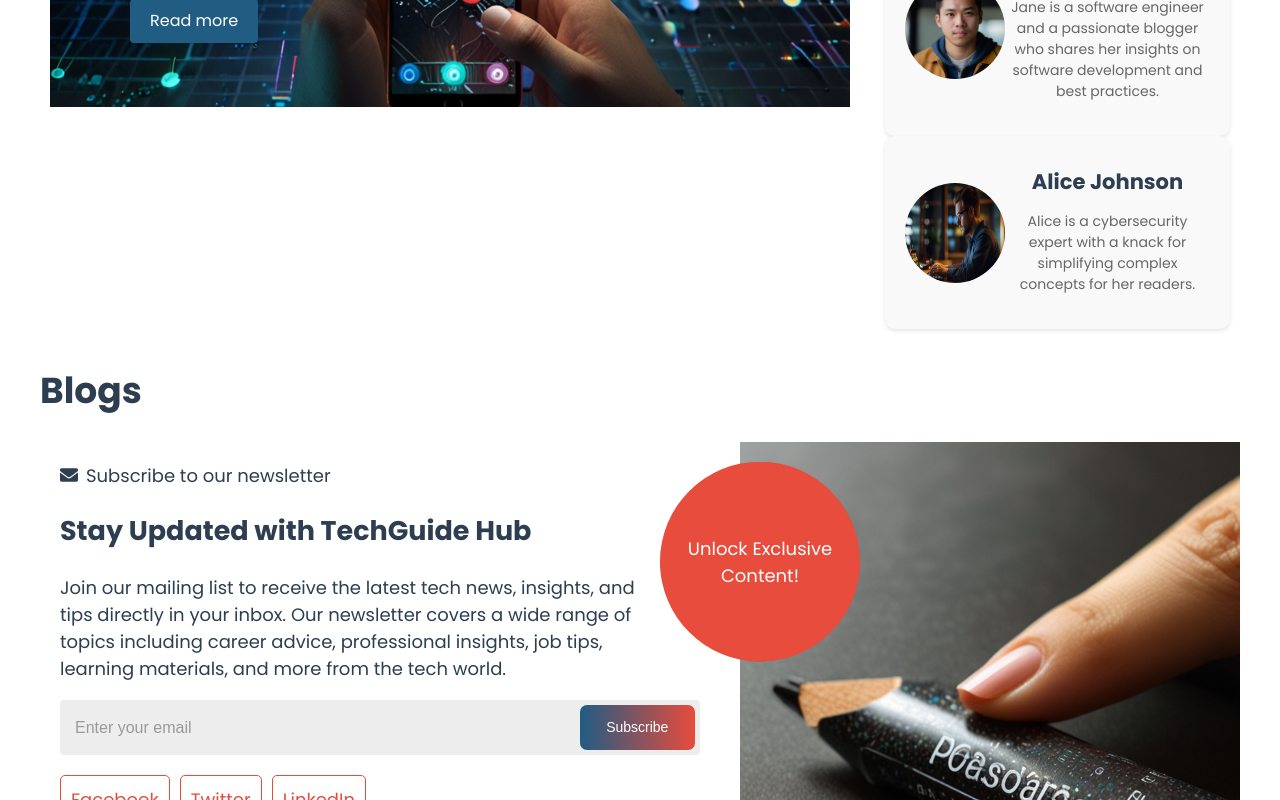
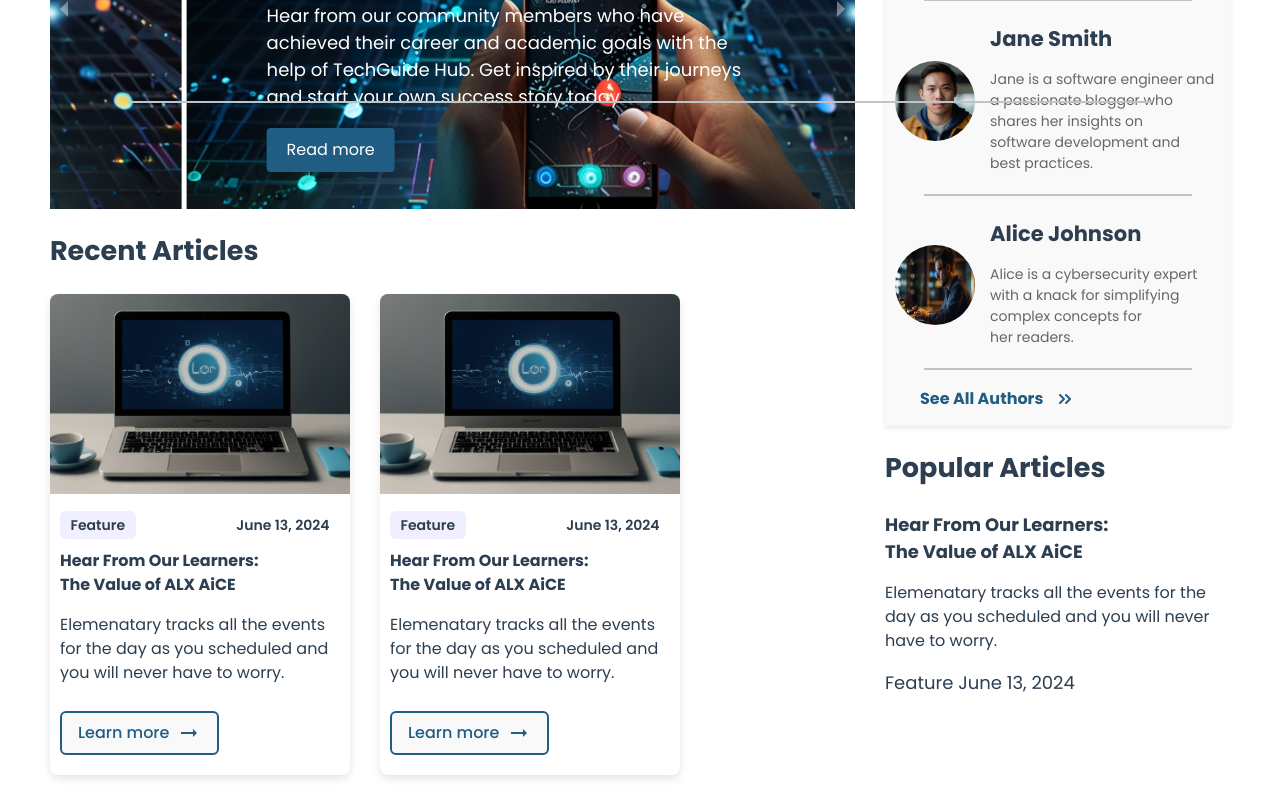
Before and after one commit to faustine-van/tech_guide_hub, a React (Vite) app in the folder client/: page /blogs/entire-article-collections in a window 1280 px wide. Shown: the part 700-1500 px from the top of the page. Built offline with nearby package versions, Linux system fonts and the light colour scheme.

Commit message:
working on blog page

```diff
--- a/client/src/Components/Blog/Blog.css
+++ b/client/src/Components/Blog/Blog.css
@@ -15,19 +15,19 @@
   gap: 20px;
   margin-bottom: 20px;
 }
+
 .Blog-categories {
   padding: 20px;
   border-radius: 5px;
 }
+
 .Blog-categories h2::after {
   content: "";
   display: block;
   width: 100px;
-  height: 4px; /* Adjust the height of the line as needed */
-  background-color: var(
-    --border-color
-  ); /* Adjust the color of the line as needed */
-  margin-bottom: 10px; /* Adjust the spacing between the line and the heading */
+  height: 4px;
+  background-color: var(--border-color);
+  margin-bottom: 10px;
 }
 
 .categories {
@@ -35,6 +35,7 @@
   gap: 10px;
   flex-wrap: wrap;
 }
+
 .category {
   color: #fff;
   text-decoration: none;
@@ -43,6 +44,7 @@
   transition: background-color 0.3s;
   font-size: var(--font-size-sm);
 }
+
 .category:hover {
   color: var(--primary-color);
   border-bottom: 2px solid var(--primary-color);
@@ -55,22 +57,27 @@
   display: flex;
   gap: 10px;
 }
+
 .blog-left {
   flex: 70%;
   padding: 10px;
 }
+
 .blog-right {
   flex: 30%;
   padding: 10px;
 }
+
 /* featured articles */
 .featured-articles {
   margin-top: 20px;
 }
+
 .main-article {
   position: relative;
   width: 100%;
-  max-width: 800px; /* Adjust as needed */
+  max-width: 800px;
+  /* Adjust as needed */
   height: 400px;
 }
 
@@ -86,33 +93,55 @@
   left: 40%;
   transform: translate(-50%, -50%);
   color: white;
+  text-align: start;
 }
+
 .featured-authors {
   margin-top: 20px;
 }
 
 .authors-list {
+  background-color: #f9f9f9;
+  box-shadow: 0 2px 4px rgba(0, 0, 0, 0.1);
+  padding: 5px;
+
+
+
 
 }
 
 .author-item {
-    background-color: #f9f9f9;
+  margin-bottom: 10px;
   border-radius: 10px;
-    padding: 20px;
-    box-shadow: 0 2px 4px rgba(0, 0, 0, 0.1);
+  padding: 5px;
   display: flex;
   align-items: center;
+  gap: 15px;
+  position: relative;
+}
+
+.author-item::after {
+  content: '';
+  width: 80%;
+  height: 2px;
+  background-color: var(--border-color);
+  margin-bottom: -3px;
+  /* Adjust if needed */
+  position: absolute;
+  bottom: 0;
+  left: 50%;
+  transform: translateX(-50%);
+
+
 }
 
 .author-image {
-    width: 100px;
-    height: 100px;
+  width: 80px;
+  height: 80px;
   border-radius: 50%;
 }
 
-  .author-content {
-    text-align: center;
-  }
+.author-content {}
 
 .author-content h3 {
   margin: 10px 0;
@@ -123,8 +152,30 @@
   color: #666;
 }
 
+.authors-list .btn {
+  text-align: center;
+  padding: 10px 30px;
+}
 
+/* popular articles */
+.popular-articles-content .labels{
+   display: flex;
+   justify-content: space-between;
+   border: 1px solid blue;
 
+}
+.popular-articles-content::after {
+  content: '';
+  width: 80%;
+  height: 2px;
+  background-color: var(--border-color);
+  margin-bottom: -3px;
+  /* Adjust if needed */
+  position: absolute;
+  bottom: 0;
+  left: 50%;
+  transform: translateX(-50%);
+}
 
 
 /* News-letters */
@@ -132,7 +183,8 @@
   display: flex;
   justify-content: center;
   position: relative;
-  flex-wrap: wrap; /* Add flex-wrap to handle smaller screens */
+  flex-wrap: wrap;
+  /* Add flex-wrap to handle smaller screens */
   gap: 20px;
 }
 
@@ -141,9 +193,11 @@
   padding: 20px;
   box-sizing: border-box;
 }
+
 .news-letter-contents .subscription-desc {
   padding-right: 50px;
 }
+
 .newsletter-img {
   box-sizing: border-box;
   width: 500px;
@@ -209,13 +263,16 @@
   font-style: italic;
   color: gray;
 }
+
 @media screen and (max-width: 768px) {
   .News-letters {
     gap: 30px;
   }
+
   .newLetterCircle {
     top: 60%;
   }
+
   .news-letter-contents .subscription-desc {
     padding-right: 0px;
   }
--- a/client/src/Components/Blog/Blog.jsx
+++ b/client/src/Components/Blog/Blog.jsx
@@ -7,62 +7,37 @@ import NewsLetters from "./NewsLetters";
 import "./Blog.css";
 import Categories from "./Categories";
 import FeaturedArticles from "./FeaturedArticles";
+import FeaturedAuthors from "./FeaturedAuthors";
+import RecentArticles from "./RecentArticles";
+import PopularArticle from "./PopularArticles";
 
 function Blog() {
-  const authors = [
-    {
-      name: "John Doe",
-      bio: "John is a tech enthusiast with over 10 years of experience in the industry. He loves writing about the latest trends in technology.",
-      image: "/Default_tech_enthusiast_0.jpg",
-      link: "/author/john-doe",
-    },
-    {
-      name: "Jane Smith",
-      bio: "Jane is a software engineer and a passionate blogger who shares her insights on software development and best practices.",
-      image: "/Default_different_people_3.jpg",
-      link: "/author/jane-smith",
-    },
-    {
-      name: "Alice Johnson",
-      bio: "Alice is a cybersecurity expert with a knack for simplifying complex concepts for her readers.",
-      image: "/Default_developer_or_tech_entusiast_3.jpg",
-      link: "/author/alice-johnson",
-    },
-  ];
+
   return (
     <div className="Blogs">
+
       <div className="Blog-containers">
+      <h1>Blogs</h1>
+
         <Categories />
         <div className="blog-articles">
           <div className="blog-left">
             <FeaturedArticles />
+            < RecentArticles />
+
           </div>
           <div className="blog-right">
-            <div className="featured-authors">
-              <h2>Featured Authors</h2>
-              <div className="authors-list">
-                {authors.map((author, index) => (
-                  <div className="author-item" key={index}>
-                    <img
-                      src={author.image}
-                      alt={author.name}
-                      className="author-image"
-                    />
-                    <div className="author-content">
-                      <h3>{author.name}</h3>
-                      <p>{author.bio}</p>
-                      {/* <a href={author.link} className="cta-button">
-                        Read more
-                      </a> */}
-                    </div>
-                  </div>
-                ))}
+            <FeaturedAuthors />
+            <div className="">
+              <h2>Popular Articles</h2>
+              <div className="popular-articles">
+                <PopularArticle />
               </div>
             </div>
+
           </div>
         </div>
 
-        <h1>Blogs</h1>
         <NewsLetters />
       </div>
     </div>
--- a/client/src/Components/Blog/FeaturedArticles.jsx
+++ b/client/src/Components/Blog/FeaturedArticles.jsx
@@ -1,9 +1,41 @@
 import React from 'react';
-
+import { Carousel } from 'react-responsive-carousel';
+import 'react-responsive-carousel/lib/styles/carousel.min.css';
 function FeaturedArticles() {
     return (
         <div className="featured-articles">
         <h2>Featured Articles</h2>
+        <Carousel
+                interval={3000}
+
+                showArrows={true}
+                showStatus={false}
+                autoPlay={true}
+                infiniteLoop={true}
+                swipeable={true}
+                showThumbs={false}
+                renderIndicator={false}
+
+            >
+                <div className="main-article">
+          <img
+            src="/Default_tech_world_0.jpg"
+            alt=""
+            className="main-article-image"
+          />
+          <div className="main-article-content">
+            <h2>The 2024 State of Marketing & Trends Report: Data from 1400+ Global Marketers</h2>
+            <p>
+              Hear from our community members who have achieved their
+              career and academic goals with the help of TechGuide Hub.
+              Get inspired by their journeys and start your own success
+              story today.
+            </p>
+            <a href="#" className="cta-button">
+              Read more
+            </a>
+          </div>
+        </div>
         <div className="main-article">
           <img
             src="/Default_tech_world_0.jpg"
@@ -11,18 +43,20 @@ function FeaturedArticles() {
             className="main-article-image"
           />
           <div className="main-article-content">
-            <h1>Tech world</h1>
+            <h1>Hear From Our Learners: The Value of ALX AiCE</h1>
             <p>
               Hear from our community members who have achieved their
               career and academic goals with the help of TechGuide Hub.
               Get inspired by their journeys and start your own success
               story today.
             </p>
-            <a href="#" class="cta-button">
+            <a href="#" className="cta-button">
               Read more
             </a>
           </div>
         </div>
+            </Carousel>
+
       </div>
     );
 }
--- /dev/null
+++ b/client/src/Components/Blog/FeaturedAuthors.jsx
@@ -0,0 +1,71 @@
+import React from 'react';
+import { Link } from "react-router-dom";
+
+
+function FeaturedAuthors() {
+    const authors = [
+        {
+          name: "John Doe",
+          bio: "John is a tech enthusiast with over 10 years of experience in the industry. He loves writing about the latest trends in technology.",
+          image: "/Default_tech_enthusiast_0.jpg",
+          link: "/author/john-doe",
+        },
+        {
+          name: "Jane Smith",
+          bio: "Jane is a software engineer and a passionate blogger who shares her insights on software development and best practices.",
+          image: "/Default_different_people_3.jpg",
+          link: "/author/jane-smith",
+        },
+        {
+          name: "Alice Johnson",
+          bio: "Alice is a cybersecurity expert with a knack for simplifying complex concepts for her readers.",
+          image: "/Default_developer_or_tech_entusiast_3.jpg",
+          link: "/author/alice-johnson",
+        },
+      ];
+    return (
+        <div className="featured-authors">
+              <h2>Featured Authors</h2>
+              <div className="authors-list">
+                {authors.map((author, index) => (
+                  <div className="author-item" key={index}>
+                    <img
+                      src={author.image}
+                      alt={author.name}
+                      className="author-image"
+                    />
+                    <div className="author-content">
+                      <h3>{author.name}</h3>
+                      <p>{author.bio}</p>
+                      {/* <a href={author.link} className="cta-button">
+                        Read more
+                      </a> */}
+                    </div>
+                  </div>
+                ))}
+                 <Link className="btn" href="#">
+            See All Authors
+            <svg
+              className="btn-icon"
+              aria-hidden="true"
+              xmlns="http://www.w3.org/2000/svg"
+              width="24"
+              height="24"
+              fill="none"
+              viewBox="0 0 24 24"
+            >
+              <path
+                stroke="currentColor"
+                stroke-linecap="round"
+                stroke-linejoin="round"
+                stroke-width="2"
+                d="m7 16 4-4-4-4m6 8 4-4-4-4"
+              />
+            </svg>
+          </Link>
+              </div>
+            </div>
+    );
+}
+
+export default FeaturedAuthors;
--- a/client/src/Components/Blog/PopularArticles.jsx
+++ b/client/src/Components/Blog/PopularArticles.jsx
@@ -2,22 +2,12 @@ import React from 'react';
 
 function PopularArticles() {
     return (
-        <section className="popular-articles">
-            <h2>Popular Articles</h2>
-            <div className="articles-list">
-                {/* Replace with dynamic data */}
-                <article>
-                    <h3>Title of the Popular Article 1</h3>
-                    <p>Summary of the popular article 1...</p>
-                    <a href="/article/5">Read More</a>
-                </article>
-                <article>
-                    <h3>Title of the Popular Article 2</h3>
-                    <p>Summary of the popular article 2...</p>
-                    <a href="/article/6">Read More</a>
-                </article>
+        <article className="popular-articles-content">
+            <h4 class="title">Hear From Our Learners: The Value of ALX AiCE</h4>
+            <p class="info">Elemenatary tracks all the events for the day as you scheduled and you will never have to worry.</p>
+            <div className="label">                    <span class="tag">Feature</span>                     <span class="date">June 13, 2024</span>
             </div>
-        </section>
+        </article>
     );
 }
 
--- a/client/src/Components/Blog/RecentArticles.jsx
+++ b/client/src/Components/Blog/RecentArticles.jsx
@@ -1,23 +1,50 @@
 import React from 'react';
+
+function Article() {
+    return (
+
+        <article class="card-article">
+            <div className="article-img">
+                <img
+                    src="/Default_look_good_3.jpg"
+                    className="card-img"
+                    alt="article img"
+                />
+                <div className="label">                    <span class="tag">Feature</span>                     <span class="date">June 13, 2024</span>
+                </div>
+
+            </div>
+            <div className="articles-content">
+                <h4 class="title">Hear From Our Learners: The Value of ALX AiCE</h4>
+                <p class="info">Elemenatary tracks all the events for the day as you scheduled and you will never have to worry.</p>
+                <button class="button">
+                    <span>Learn more</span>
+                    <svg xmlns="http://www.w3.org/2000/svg" height="24px" viewBox="0 0 24 24" width="24px" fill="none">
+                        <path d="M0 0h24v24H0V0z" fill="none" />
+                        <path d="M16.01 11H4v2h12.01v3L20 12l-3.99-4v3z" fill="currentColor" />
+                    </svg>
+                </button>
+            </div>
+
+        </article>
+    );
+}
+export function Articles() {
+    return (
+        <div className="articles">
+            <Article />
+            <Article />
+            <Article />
+        </div>
+    );
+}
 
 function RecentArticles() {
     return (
-        <section className="recent-articles">
+        <div className="recents-articles">
             <h2>Recent Articles</h2>
-            <div className="articles-list">
-                {/* Replace with dynamic data */}
-                <article>
-                    <h3>Title of the Recent Article 1</h3>
-                    <p>Summary of the recent article 1...</p>
-                    <a href="/article/3">Read More</a>
-                </article>
-                <article>
-                    <h3>Title of the Recent Article 2</h3>
-                    <p>Summary of the recent article 2...</p>
-                    <a href="/article/4">Read More</a>
-                </article>
-            </div>
-        </section>
+            <Articles />
+        </div>
     );
 }
 
--- a/client/src/Components/Home/MainPage.css
+++ b/client/src/Components/Home/MainPage.css
@@ -249,7 +249,7 @@
 
 .articles {
   display: flex;
-  justify-content: center;
+  justify-content: flex-start;
   gap: 30px;
   flex-wrap: wrap;
 }
@@ -257,7 +257,6 @@
 .card-article {
   display: flex;
   flex-direction: column;
-  gap: 20px;
   background-color: #fff;
   border-radius: 8px;
   box-shadow: 0 4px 8px rgba(0, 0, 0, 0.1);
@@ -280,66 +279,87 @@
   object-fit: cover;
 }
 
-.article-img .labels {
+
+.article-img .label{
   display: flex;
   justify-content: space-between;
-  font-weight: var(--font-weight-bold);
-
 }
-
 .article-img .tag {
-  position: relative;
-  bottom: 200px;
-  left: 240px;
-  background-color: white;
+  /* background-color: white;
   color: var(--text-color);
   padding: 3px 5px;
   font-size: 13px;
   border-radius: var(--border-radius-md);
+  position: relative;
+  bottom: 200px;
+  left: 230px; */
+  display: inline-block;
+  background-color: #f1eeff;
+  font-weight: 600;
+  font-size: 0.875rem;
+  padding: 0.5em 0.75em;
+  line-height: 1;
+  border-radius: 6px;
+  margin: 10px 10px;
+
+}
+.article-img .date {
+  display: inline-block;
+  font-weight: 600;
+  font-size: 0.875rem;
+  padding: 0.5em 0.75em;
+  line-height: 1;
+  border-radius: 6px;
+  margin: 10px 10px;
+
 }
 
-.article-img .date {
-  background-color: rgba(0, 0, 0, 0.5); /* Optional: Semi-transparent background for date */
-  color: #fff;
-  padding: 3px 5px;
-  margin-right: 10px;
-  font-size: 13px;
-  border-radius: var(--border-radius-md);
-}
 
 .articles-content {
   padding: 0 10px  20px 10px ;
-
 }
 
-.card-article p, .card-article h3 {
+.title {
   margin: 0;
-  text-align: start;
-  margin-top: 10px;
-
+  margin-bottom: 5px;
  }
 
-.card-article p {
-  margin-bottom: 10px;
+ .info {
    font-size: var(--font-size-md);
    width: 100%;
             /* this code clamps based on specified lines */
             overflow: hidden;
            -webkit-box-orient: vertical;
           -webkit-line-clamp: 3;
-         display: -webkit-box;}
+          display: -webkit-box;
 
-.read-more {
-  text-decoration: none;
-  font-size: var(--font-size-sm);
-  color: var(--primary-color);
-  font-weight: var(--font-weight-bold);
  }
 
-.read-more:hover {
-  text-decoration: underline;
-  color: var(--primary-color);
+ .button {
+   margin-top: 10px;
+
+   font: inherit;
+   line-height: 1;
+   border: 2px solid var(--button-color);
+   color: var(--button-color);
+   padding: 0.5em 1em;
+   border-radius: 6px;
+   font-weight: 500;
+   display: inline-flex;
+   align-items: center;
+   justify-content: space-between;
+   gap: 0.5rem;
+   &:hover,
+   &:focus {
+     background-color: var(--button-color);
+     color: white;
    }
+ }
+.card-article p, .card-article h2 {
+  text-align: start;
+
+}
+
 
 .btn {
   text-decoration: none;
@@ -361,6 +381,7 @@
   width: 24px;
   height: 24px;
 }
+
 
 
 @keyframes shake_up_bottom {
```
Also changed, not shown: client/src/Components/Home/MainPage.jsx (+4 -73 lines). Lines whose indentation alone changed are shown as unchanged.
